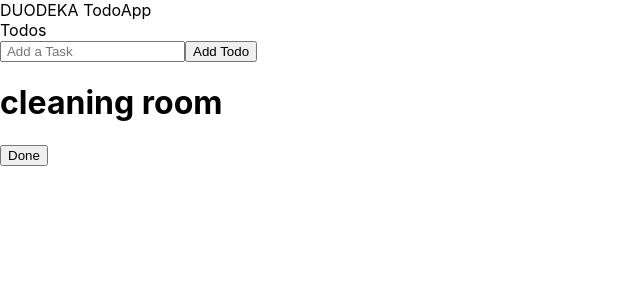
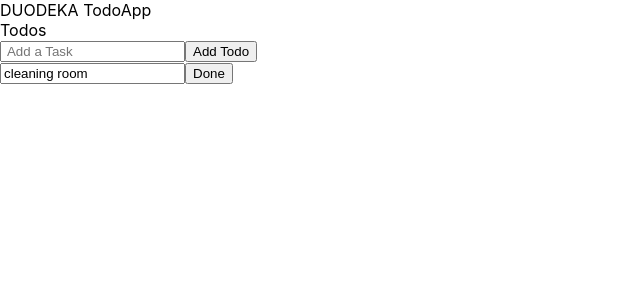
Before and after one commit to kumkumsingh/todoapp, a React (Create React App) app: page / in a window 1280 px wide. Shown: the top 300 px of the page, without its empty margins (0-640 px from the left). Built offline with nearby package versions, Linux system fonts and the light colour scheme.

Commit message:
added edit functionality

```diff
--- a/src/components/TodoList.js
+++ b/src/components/TodoList.js
@@ -1,51 +1,75 @@
 import React, { useState } from "react";
-import { TodoState } from "../contexts/Todo";
+import  { TodoState } from "../contexts/Todo";
 // Create a shorthand Hook for using the GlobalState
 const useTodoState = () => React.useContext(TodoState);
 
 export default function TodoList() {
   const todos = useTodoState();
-    const [newTodo, setNewTodo] = useState({ title: '' })
+  const [newTodo, setNewTodo] = useState({ title: "" });
   // Create a function which mutates GlobalState
-  function updateNewTodo(e) {
+  function addNewTodo(e) {
     console.log("checking adding task", e.target.value);
-    setNewTodo({ title: e.target.value })
+    setNewTodo({ title: e.target.value });
   }
 
-function handleSubmit(event){
-    console.log('submitting')
+  function handleSubmit(event) {
+    console.log("submitting");
     // console.log("checking global state", TodoState.set({ count: 5 }));
 
     TodoState.set({
-        todos: [...todos, { ...newTodo, id: todos.length + 1}]
+      todos: [...todos, { ...newTodo, id: todos.length + 1 }]
     });
 
-    setNewTodo({ title: ''})
+    setNewTodo({ title: "" });
   }
 
-function deleteTodo(id){
+  function deleteTodo(id) {
     TodoState.set({
       todos: todos.filter(todo => todo.id !== id)
+    });
+  }
+  function updateTodo(value, id) {
+    todos.map((todo) => {
+         if(todo.id === id) {
+
+         todo.title = value;
+         console.log('checking todo value',todo.title + "  id  " + todo.id);
+        }
+        return todo;
+    });
+    TodoState.set({
+        todos:todos
     })
+
+    console.log("checking edited todo", );
+    //setNewTodo({ title: e.target.value });
   }
-  console.log(newTodo)
+  console.log(newTodo);
   return (
     <div>
       <div>Todos</div>
       <input
         placeholder=" Add a Task"
         value={newTodo.title}
-        name="task"
-        onChange={updateNewTodo}
+        name="title"
+        onChange={addNewTodo}
       ></input>
       <button type="submit" onClick={handleSubmit}>
         Add Todo
       </button>
-      { todos.map(todo => {
-          return <div key={todo.id}>
-            <h1>{todo.title}</h1>
+      {todos.map(todo => {
+        return (
+          <div key={todo.id}>
+            <div>
+            <input
+                value={todo.title}
+                name="title"
+                onChange={e => updateTodo(e.target.value, todo.id)}
+              ></input>
               <button onClick={() => deleteTodo(todo.id)}>Done</button>
             </div>
+          </div>
+        );
       })}
     </div>
   );
```
Also changed, not shown: src/components/deleteTodo.js (deleted, +0 -14 lines). Lines whose indentation alone changed are shown as unchanged.
